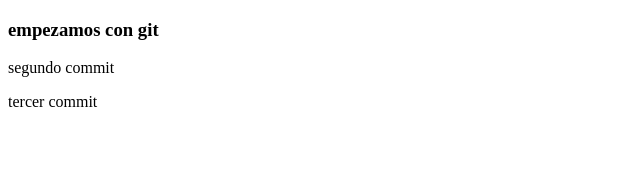
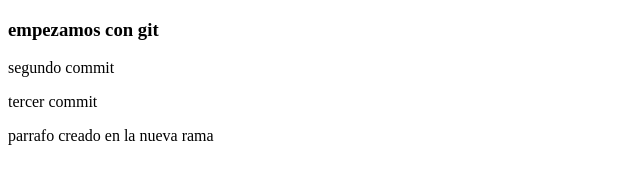
Before and after one commit to MiguelNefle1/primer_repo_23058, a plain HTML site: page index.html in a window 1280 px wide. Shown: the whole page, without its empty margins (0-640 px from the left). Drawn offline with Linux system fonts and the light colour scheme.

Commit message:
cambio en nueva rama

```diff
--- a/index.html
+++ b/index.html
@@ -10,5 +10,6 @@
     <h3>empezamos con git</h3>
     <p>segundo commit</p>
     <p>tercer commit</p>
+    <p>parrafo creado en la nueva rama</p>
 </body>
 </html>
```
